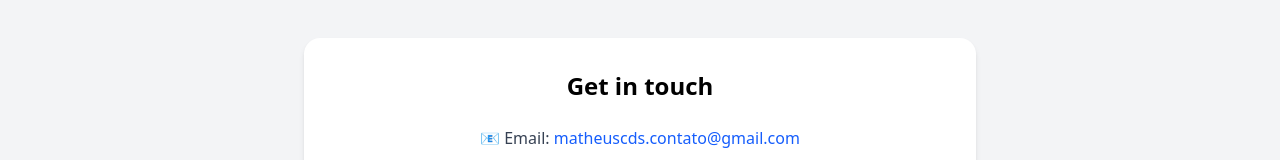
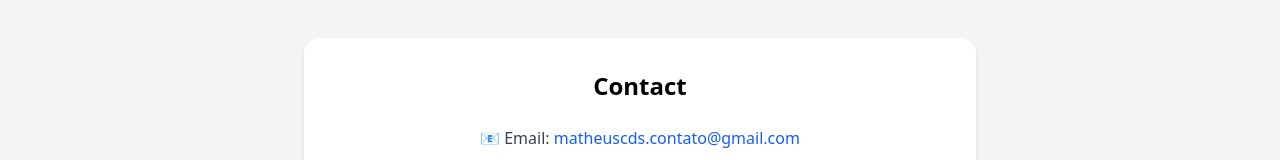
Before and after one commit to Nubzzin/my-portifolio, a React (Vite) app: page /contact in a window 1280 px wide. Shown: the part 418-578 px from the top of the page. Built offline with nearby package versions, Linux system fonts and the light colour scheme.

Commit message:
Updating

```diff
--- a/src/locales/en.json
+++ b/src/locales/en.json
@@ -42,6 +42,7 @@
     "contacts": {
       "title": "Get in touch",
       "subtitle": "Feel free to reach out!",
+      "quick": "Contact",
       "email": {
         "label": "📧 Email:",
         "url": "mailto:matheuscds.contato@gmail.com",
--- a/src/locales/pt.json
+++ b/src/locales/pt.json
@@ -41,7 +41,8 @@
   "contact": {
     "contacts": {
       "title": "Entre em contato",
-      "subtitle": "Sinta-se à vontade para entrar em contato!",
+      "subtitle": "Sinta-se à vontade!",
+      "quick": "Contato",
       "email": {
         "label": "📧 Email:",
         "url": "mailto:matheuscds.contato@gmail.com",
--- a/src/pages/ContactPage.tsx
+++ b/src/pages/ContactPage.tsx
@@ -45,7 +45,7 @@ function ContactPage() {
       {/* Contact Info Section */}
       <div className="max-w-2xl w-full bg-white rounded-2xl shadow-md p-8 text-center mb-10">
         <h2 className="text-2xl font-semibold mb-6">
-          {t("contact.contacts.title")}
+          {t("contact.contacts.quick")}
         </h2>
         <p className="mb-4 text-gray-700">
           {email.label}{" "}
```
